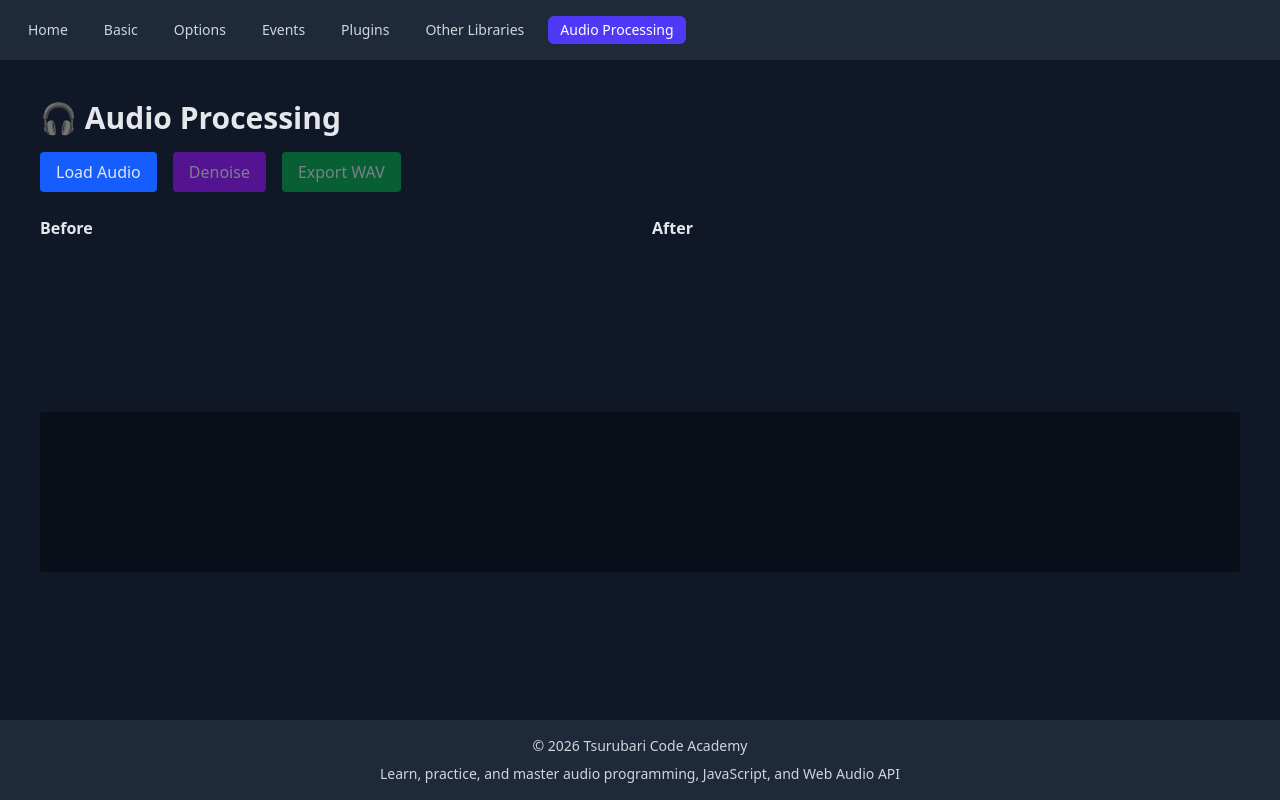
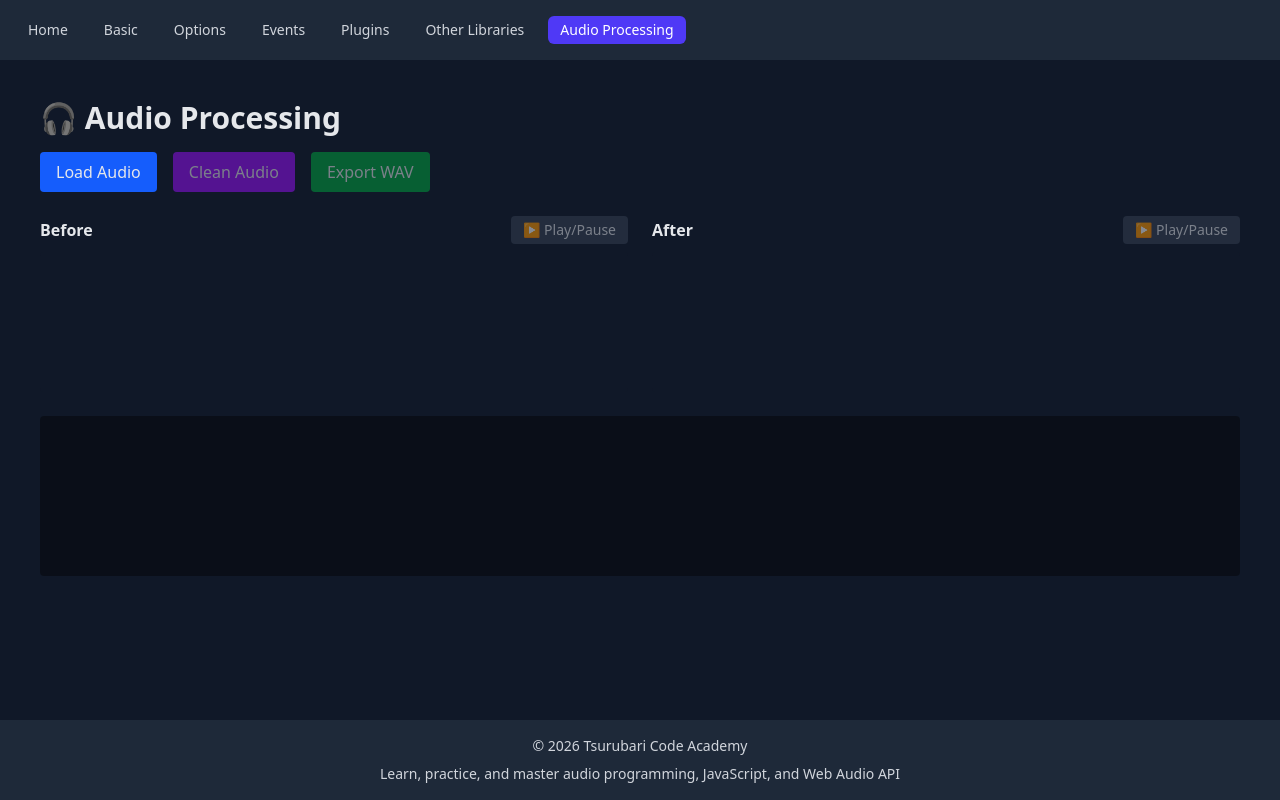
Before and after one commit to tsurubaso/sanbagierboSound, a React (Vite) app: page /audioprocessing in a window 1280 px wide. Built offline with nearby package versions, Linux system fonts and the light colour scheme.

Commit message:
noise clean ok

```diff
--- a/src/pages/AudioProcessing.jsx
+++ b/src/pages/AudioProcessing.jsx
@@ -1,6 +1,6 @@
 import React, { useRef, useState } from "react";
 import WaveSurfer from "wavesurfer.js";
-import { denoiseAudioBuffer } from "../audio/processors/rnnoise";
+
 
 export default function AudioProcessingPage() {
   const beforeRef = useRef(null);
@@ -14,6 +14,55 @@ export default function AudioProcessingPage() {
   const [logs, setLogs] = useState([]);
   const [loading, setLoading] = useState(false);
   const [formatInfo, setFormatInfo] = useState(null);
+
+  async function cleanAudio(audioBuffer, options = {}) {
+    const {
+      highPassFreq = 80, // Couper en dessous de 80Hz
+      lowPassFreq = 15000, // Couper au-dessus de 15kHz
+      gateThreshold = -45, // Noise gate en dB
+    } = options;
+
+    const ctx = new AudioContext();
+    const numChannels = audioBuffer.numberOfChannels;
+    const sampleRate = audioBuffer.sampleRate;
+    const length = audioBuffer.length;
+
+    const offlineCtx = new OfflineAudioContext(numChannels, length, sampleRate);
+
+    // Source
+    const source = offlineCtx.createBufferSource();
+    source.buffer = audioBuffer;
+
+    // High-pass filter (enlève bruit grave)
+    const highPass = offlineCtx.createBiquadFilter();
+    highPass.type = "highpass";
+    highPass.frequency.value = highPassFreq;
+    highPass.Q.value = 0.7;
+
+    // Low-pass filter (enlève bruit aigu)
+    const lowPass = offlineCtx.createBiquadFilter();
+    lowPass.type = "lowpass";
+    lowPass.frequency.value = lowPassFreq;
+    lowPass.Q.value = 0.7;
+
+    // Dynamics compressor (égalise le son)
+    const compressor = offlineCtx.createDynamicsCompressor();
+    compressor.threshold.value = -24;
+    compressor.knee.value = 30;
+    compressor.ratio.value = 12;
+    compressor.attack.value = 0.003;
+    compressor.release.value = 0.25;
+
+    // Chain: source → highPass → lowPass → compressor → destination
+    source.connect(highPass);
+    highPass.connect(lowPass);
+    lowPass.connect(compressor);
+    compressor.connect(offlineCtx.destination);
+
+    source.start();
+
+    return await offlineCtx.startRendering();
+  }
 
   const addLog = (msg) =>
     setLogs((l) => [...l, `[${new Date().toLocaleTimeString()}] ${msg}`]);
@@ -45,21 +94,26 @@ export default function AudioProcessingPage() {
   };
 
   // -------------------------
-  // Run RNNoise
+  // Clean Audio (remplace denoiseAudioBuffer)
   // -------------------------
-  const handleDenoise = async () => {
+  const handleClean = async () => {
     if (!audioBuffer) return;
 
     setLoading(true);
-    addLog("Running RNNoise…");
+    addLog("Cleaning audio…");
 
     try {
-      const cleaned = await denoiseAudioBuffer(audioBuffer);
+      const cleaned = await cleanAudio(audioBuffer, {
+        highPassFreq: 80,
+        lowPassFreq: 15000,
+        gateThreshold: -45,
+      });
+
       setProcessedBuffer(cleaned);
-      addLog("Denoise complete.");
+      addLog("Audio cleaned.");
       renderWaveforms(audioBuffer, cleaned);
     } catch (e) {
-      addLog("❌ RNNoise error: " + e.message);
+      addLog("❌ Clean error: " + e.message);
     }
 
     setLoading(false);
@@ -166,6 +220,10 @@ export default function AudioProcessingPage() {
     afterWS.current = null;
   }
 
+  // ✅ Nettoyer le HTML aussi
+  if (beforeRef.current) beforeRef.current.innerHTML = "";
+  if (afterRef.current) afterRef.current.innerHTML = "";
+
   // BEFORE
   beforeWS.current = WaveSurfer.create({
     container: beforeRef.current,
@@ -189,6 +247,7 @@ export default function AudioProcessingPage() {
     const afterBlob = audioBufferToBlob(after);
     afterWS.current.loadBlob(afterBlob);
   } else {
+    // ✅ Message uniquement si pas de "after"
     if (afterRef.current) {
       afterRef.current.innerHTML =
         "<div style='opacity:0.5; padding: 40px; text-align: center; color: #999;'>No processed audio yet</div>";
@@ -202,16 +261,19 @@ export default function AudioProcessingPage() {
 
     {/* Buttons */}
     <div className="flex gap-4 mb-6">
-        <button onClick={handleLoad} className="px-4 py-2 bg-blue-600 rounded hover:bg-blue-700">
+      <button
+        onClick={handleLoad}
+        className="px-4 py-2 bg-blue-600 rounded hover:bg-blue-700"
+      >
         Load Audio
       </button>
 
       <button
-          onClick={handleDenoise}
+        onClick={handleClean}
         disabled={!audioBuffer || loading}
-          className="px-4 py-2 bg-purple-600 rounded hover:bg-purple-700 disabled:opacity-50 disabled:cursor-not-allowed"
+        className="px-4 py-2 bg-purple-600 rounded hover:bg-purple-700 disabled:opacity-50"
       >
-          {loading ? "Processing..." : "Denoise"}
+        {loading ? "Processing..." : "Clean Audio"}
       </button>
 
       <button
@@ -233,13 +295,33 @@ export default function AudioProcessingPage() {
     )}
 
     <div className="grid grid-cols-2 gap-6">
+      {/* BEFORE */}
       <div>
-          <h2 className="mb-2 font-semibold">Before</h2>
+        <div className="flex justify-between items-center mb-2">
+          <h2 className="font-semibold">Before</h2>
+          <button
+            onClick={() => beforeWS.current?.playPause()}
+            disabled={!audioBuffer}
+            className="px-3 py-1 text-sm bg-gray-700 rounded hover:bg-gray-600 disabled:opacity-50"
+          >
+            ▶️ Play/Pause
+          </button>
+        </div>
         <div ref={beforeRef} className="h-[140px] bg-gray-900 rounded" />
       </div>
 
+      {/* AFTER */}
       <div>
-          <h2 className="mb-2 font-semibold">After</h2>
+        <div className="flex justify-between items-center mb-2">
+          <h2 className="font-semibold">After</h2>
+          <button
+            onClick={() => afterWS.current?.playPause()}
+            disabled={!processedBuffer}
+            className="px-3 py-1 text-sm bg-gray-700 rounded hover:bg-gray-600 disabled:opacity-50"
+          >
+            ▶️ Play/Pause
+          </button>
+        </div>
         <div ref={afterRef} className="h-[140px] bg-gray-900 rounded" />
       </div>
     </div>
```
Also changed, not shown: 1 other file (tests, documents, lock files or other folders). Lines whose indentation alone changed are shown as unchanged.
